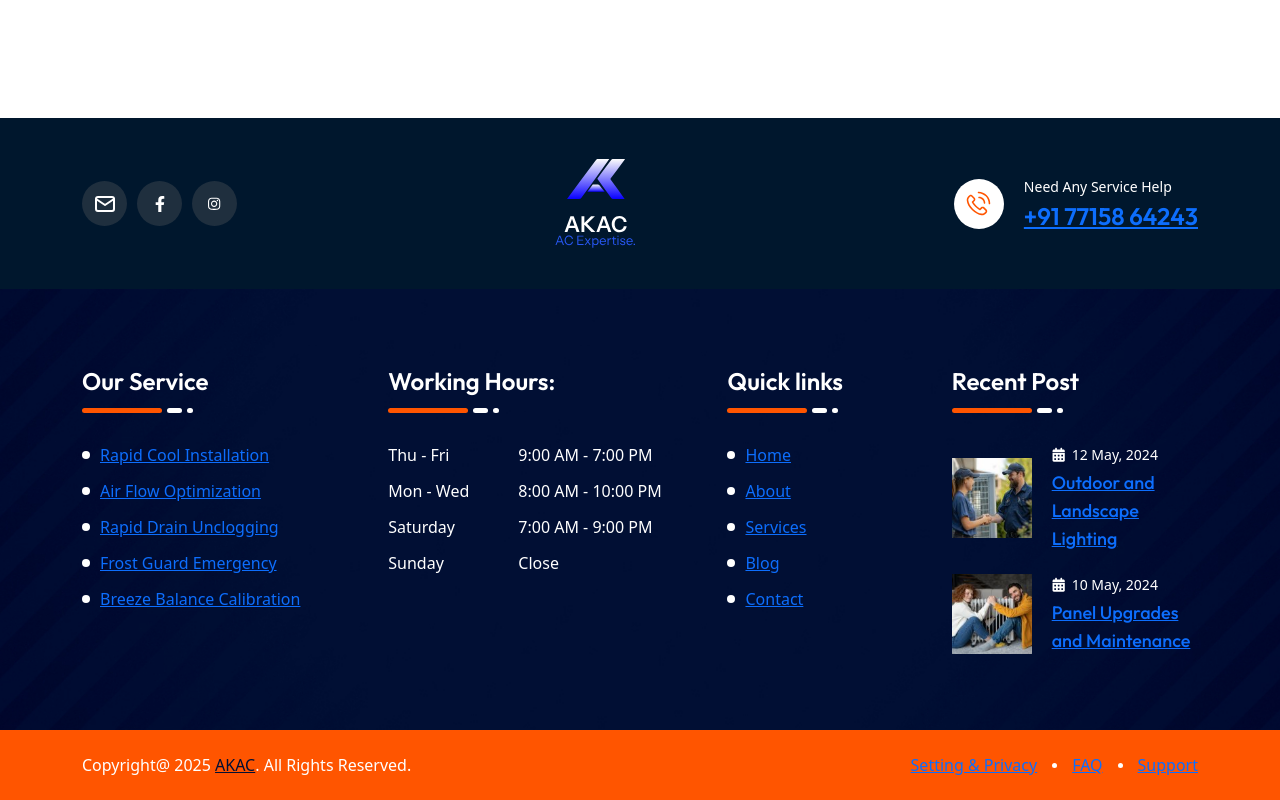
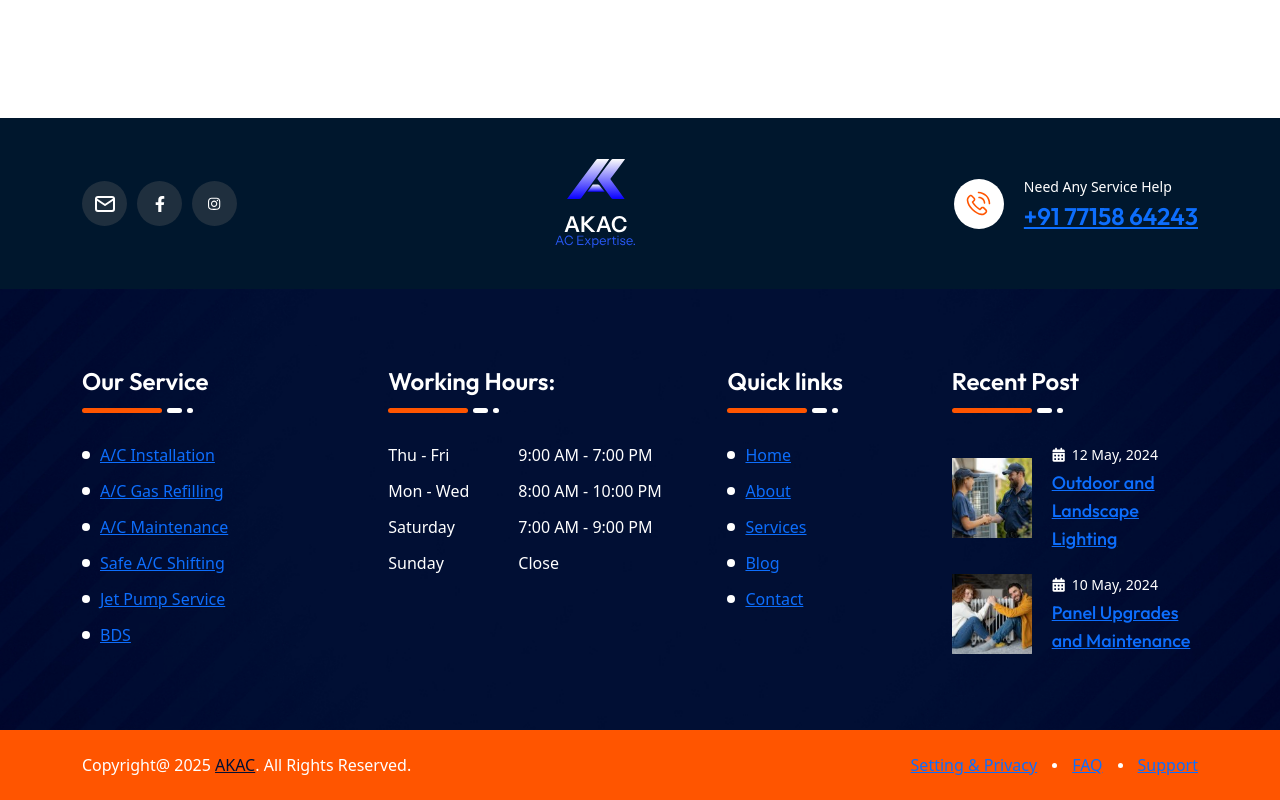
Before and after one commit to shantanuuchak/akac, a Next.js app: page / in a window 1280 px wide. Shown: the part 7968-8768 px from the top of the page. Built offline with nearby package versions, Linux system fonts and the light colour scheme.

Commit message:
match service on footer

```diff
--- a/src/app/Components/Footer/Footer.jsx
+++ b/src/app/Components/Footer/Footer.jsx
@@ -7,12 +7,13 @@ import Image from "next/image";
 const Footer = () => {
 
     const Services = [
-        'Rapid Cool Installation',
-        'Air Flow Optimization',
-        'Rapid Drain Unclogging',
-        'Frost Guard Emergency',
-        'Breeze Balance Calibration',
-      ];
+      "A/C Installation",
+      "A/C Gas Refilling",
+      "A/C Maintenance",
+      "Safe A/C Shifting",
+      "Jet Pump Service",
+      "BDS"
+    ];
 
     const WorkingHours = [
         {day:'Thu - Fri', time:'9:00 AM - 7:00 PM'},
```
